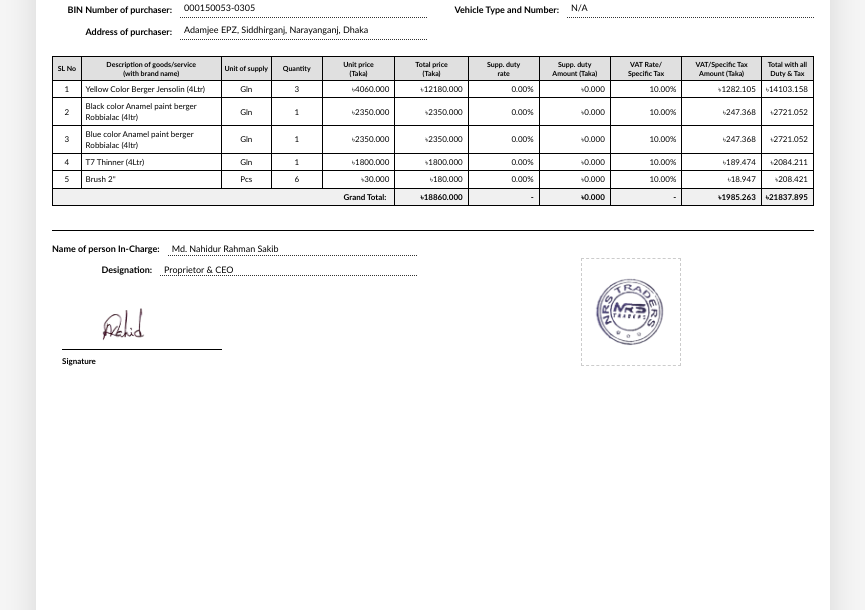
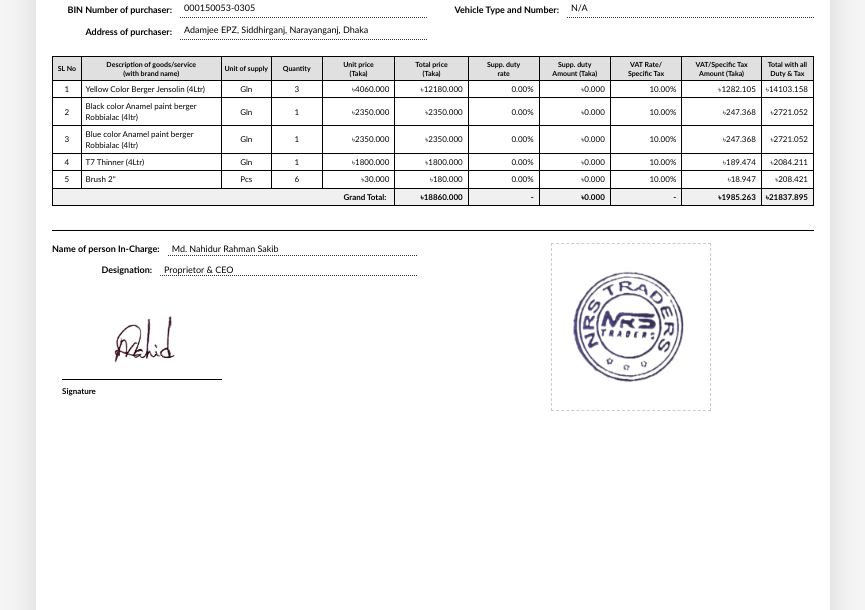
Before and after one commit to XENON-byte99/nrstraders, a Django app: page /bills/37/print/mushok/ in a window 1280 px wide. Shown: the part 244-854 px from the top of the page, without its empty margins (207-1072 px from the left). Run offline with Django 5.2, Linux system fonts and the light colour scheme; a user stored in the database is signed in; data comes from the database, SQL or seed files in the repository; both versions use the stored data as it was after the commit; some libraries are stand-ins or nearby versions.

Commit message:
Deployment: Resize official seals and update document templates

```diff
--- a/temp/challan.html
+++ b/temp/challan.html
@@ -410,17 +410,17 @@
       ` : ''}
       <div style="display:grid;grid-template-columns:1fr 1fr 1fr;gap:8px;">
         <div style="text-align:center;">
-          <div style="height:28px;border:1px solid ${copyInfo.lineColor};border-radius:4px;margin-bottom:3px;background:rgba(255,255,255,0.5);display:flex;align-items:center;justify-content:center;">
+          <div style="height:60px;border:1px solid ${copyInfo.lineColor};border-radius:4px;margin-bottom:3px;background:rgba(255,255,255,0.5);display:flex;align-items:center;justify-content:center;">
             <div class="prepared-name display-font" style="font-size:14px;font-weight:700;color:${copyInfo.accentColor};letter-spacing:0.05em;font-style:italic;">${c.prepared_by_name}</div>
           </div>
           <div class="sig-line" style="margin-top:0;--border-color:${copyInfo.badgeBg};color:${copyInfo.accentColor};font-size:7.5px;border:none;">Prepared By</div>
         </div>
         <div style="text-align:center;">
-          <div style="height:28px;border:1px solid ${copyInfo.lineColor};border-radius:4px;margin-bottom:3px;background:rgba(255,255,255,0.5);"></div>
+          <div style="height:60px;border:1px solid ${copyInfo.lineColor};border-radius:4px;margin-bottom:3px;background:rgba(255,255,255,0.5);"></div>
           <div class="sig-line" style="margin-top:0;--border-color:${copyInfo.badgeBg};color:${copyInfo.accentColor};font-size:7.5px;border:none;">Verified By</div>
         </div>
         <div style="text-align:center;">
-          <div style="height:28px;border:1px solid ${copyInfo.lineColor};border-radius:4px;margin-bottom:3px;background:rgba(255,255,255,0.5);"></div>
+          <div style="height:60px;border:1px solid ${copyInfo.lineColor};border-radius:4px;margin-bottom:3px;background:rgba(255,255,255,0.5);"></div>
           <div class="sig-line" style="margin-top:0;--border-color:${copyInfo.badgeBg};color:${copyInfo.accentColor};font-size:7.5px;border:none;">Received By</div>
         </div>
       </div>
--- a/temp/invoice.html
+++ b/temp/invoice.html
@@ -301,7 +301,7 @@
         }
 
         .signature-line {
-            height: 30px;
+            height: 60px;
             border-bottom: 1px solid #1e293b;
             margin-bottom: 4px;
         }
--- a/temp/quotation.html
+++ b/temp/quotation.html
@@ -301,7 +301,7 @@
     }
 
     .signature-line {
-      height: 30px;
+      height: 60px;
       border-bottom: 1px solid #1e293b;
       margin-bottom: 4px;
     }
--- a/templates/documents/print_invoice.html
+++ b/templates/documents/print_invoice.html
@@ -40,8 +40,8 @@
         .amount-row { display: flex; justify-content: space-between; align-items: center; padding: 5px; background: #f8fafc; border-radius: 3px; border-left: 2px solid #667eea; margin-bottom: 4px; }
         .amount-row.total { background: linear-gradient(135deg, #667eea 0%, #764ba2 100%); color: white; font-weight: 800; border: none; }
         .invoice-footer { display: grid; grid-template-columns: 1fr 1fr; gap: 24px; padding-top: 12px; border-top: 1px dashed #cbd5e1; margin-top: auto; }
-        .signature-box { text-align: center; padding: 8px; position: relative; display: flex; flex-direction: column; align-items: center; justify-content: flex-end; min-height: 80px; }
-        .official-signature { height: 50px; position: absolute; bottom: 20px; z-index: 10; transform: rotate(-2deg); mix-blend-mode: multiply; }
+        .signature-box { text-align: center; padding: 8px; position: relative; display: flex; flex-direction: column; align-items: center; justify-content: flex-end; min-height: 110px; }
+        .official-signature { height: 80px; position: absolute; bottom: 25px; z-index: 10; transform: rotate(-2deg); mix-blend-mode: multiply; }
         .signature-line { height: 30px; border-bottom: 1px solid #1e293b; margin-bottom: 4px; width: 150px; }
         .signature-label { font-size: 8px; font-weight: bold; text-align: center; }
     </style>
--- a/templates/documents/print_mushok.html
+++ b/templates/documents/print_mushok.html
@@ -48,13 +48,13 @@
         .footer-value { flex: 1; border-bottom: 1px dotted #333; padding: 0 4px; }
 
         .signature-section { display: flex; flex-direction: column; gap: 20px; margin-top: 12px; padding-left: 10px; }
-        .signature-area { display: flex; flex-direction: column; align-items: flex-start; justify-content: flex-end; gap: 4px; min-height: 70px; position: relative; }
-        .official-signature { position: absolute; bottom: 18px; left: 15px; height: 55px; z-index: 10; transform: rotate(-2deg); mix-blend-mode: multiply; pointer-events: none; }
+        .signature-area { display: flex; flex-direction: column; align-items: flex-start; justify-content: flex-end; gap: 4px; min-height: 100px; position: relative; }
+        .official-signature { position: absolute; bottom: 22px; left: 15px; height: 80px; z-index: 10; transform: rotate(-2deg); mix-blend-mode: multiply; pointer-events: none; }
         .signature-line { border-bottom: 1px solid #000; width: 160px; position: relative; }
         .signature-label { font-size: 8px; font-weight: bold; text-align: left; margin-top: 2px; }
 
-        .seal-area { border: 1.5px dashed #ccc; padding: 8px; text-align: center; display: flex; align-items: center; justify-content: center; min-height: 100px; width: 100px; position: relative; }
-        .official-seal { max-width: 90px; max-height: 90px; mix-blend-mode: multiply; opacity: 0.85; }
+        .seal-area { border: 1.5px dashed #ccc; padding: 8px; text-align: center; display: flex; align-items: center; justify-content: center; min-height: 160px; width: 160px; position: relative; }
+        .official-seal { max-width: 150px; max-height: 150px; mix-blend-mode: multiply; opacity: 0.85; }
     </style>
 </head>
 <body class="h-full">
--- a/templates/documents/print_quotation.html
+++ b/templates/documents/print_quotation.html
@@ -40,8 +40,8 @@
         .amount-row { display: flex; justify-content: space-between; align-items: center; padding: 5px; background: #f8fafc; border-radius: 3px; border-left: 2px solid #059669; margin-bottom: 4px; }
         .amount-row.total { background: linear-gradient(135deg, #059669 0%, #064e3b 100%); color: white; font-weight: 800; border: none; }
         .invoice-footer { display: grid; grid-template-columns: 1fr 1fr; gap: 24px; padding-top: 12px; border-top: 1px dashed #cbd5e1; margin-top: auto; }
-        .signature-box { text-align: center; padding: 8px; position: relative; display: flex; flex-direction: column; align-items: center; justify-content: flex-end; min-height: 80px; }
-        .official-signature { height: 50px; position: absolute; bottom: 20px; z-index: 10; transform: rotate(-2deg); mix-blend-mode: multiply; }
+        .signature-box { text-align: center; padding: 8px; position: relative; display: flex; flex-direction: column; align-items: center; justify-content: flex-end; min-height: 110px; }
+        .official-signature { height: 80px; position: absolute; bottom: 25px; z-index: 10; transform: rotate(-2deg); mix-blend-mode: multiply; }
         .signature-line { height: 30px; border-bottom: 1px solid #1e293b; margin-bottom: 4px; width: 150px; }
         .signature-label { font-size: 8px; font-weight: bold; text-align: center; }
     </style>
```
Also changed, not shown: temp/mushok.html (+8 -3 lines), templates/documents/print_challan.html (+9 -9 lines), db.sqlite3.
